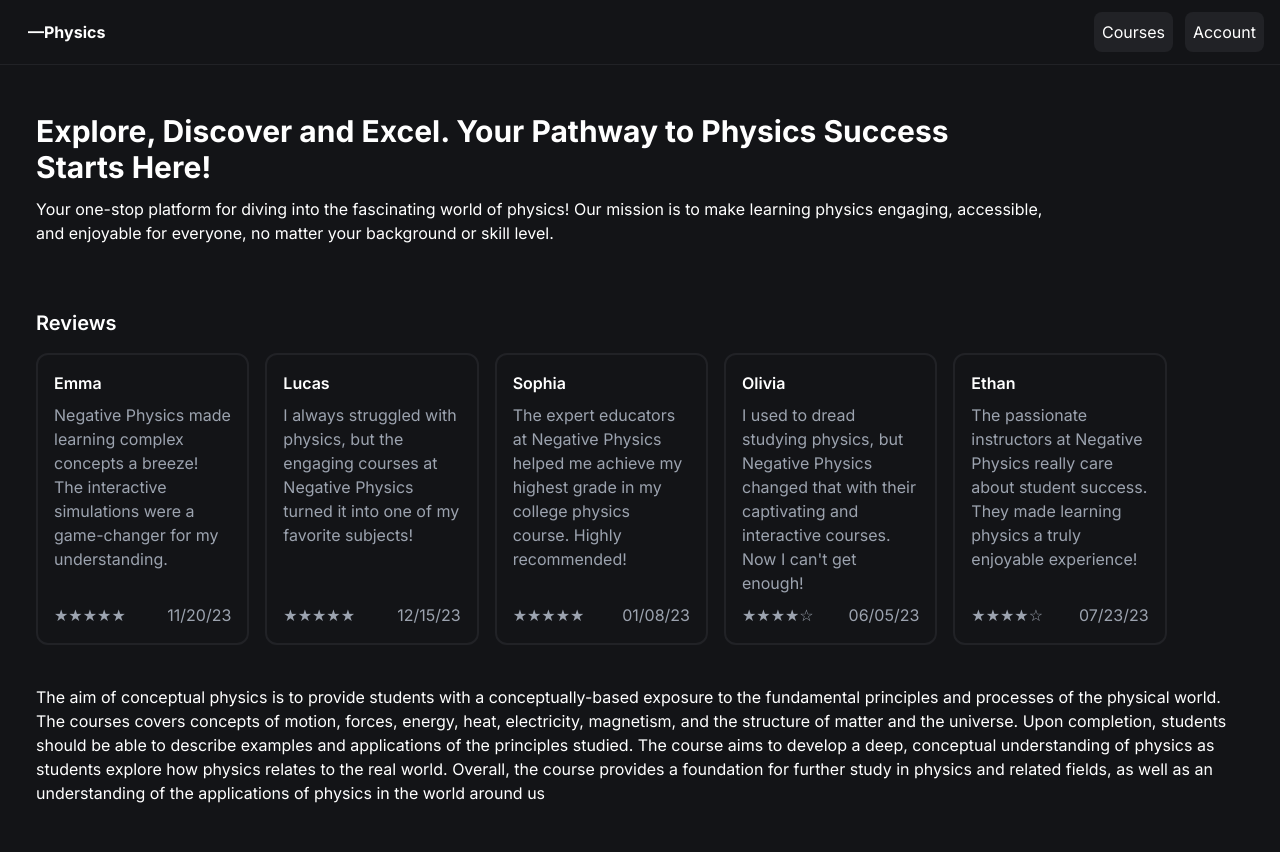
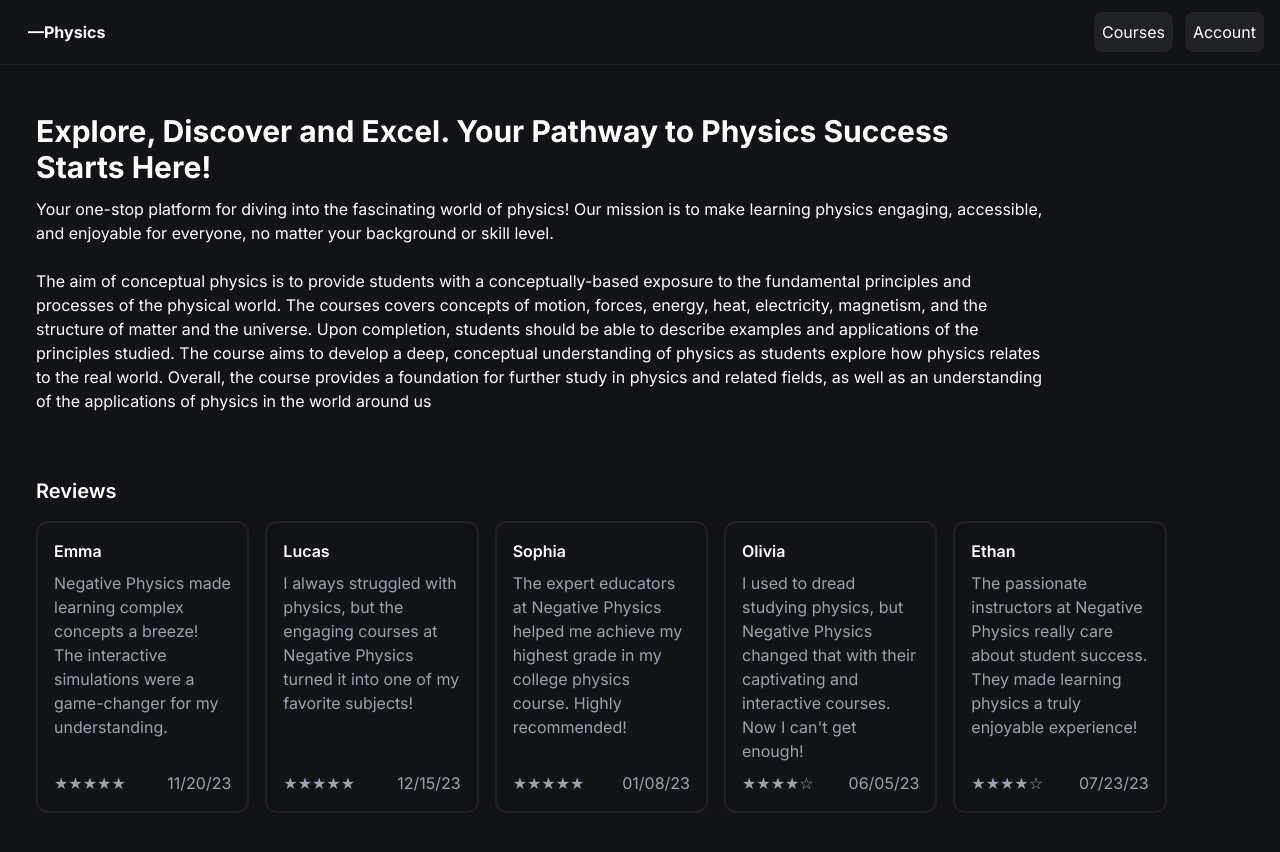
Before and after one commit to fitzies/negativephysics, a Next.js app: page / in a window 1280 px wide. Shown: the top 852 px of the page. Built offline with nearby package versions, Linux system fonts and the light colour scheme.

Commit message:
updating home screen 2

```diff
--- a/src/app/page.tsx
+++ b/src/app/page.tsx
@@ -13,21 +13,22 @@ const Page = () => {
           physics! Our mission is to make learning physics engaging, accessible,
           and enjoyable for everyone, no matter your background or skill level.
         </p>
+        <br />
+        <p>
+          The aim of conceptual physics is to provide students with a
+          conceptually-based exposure to the fundamental principles and
+          processes of the physical world. The courses covers concepts of
+          motion, forces, energy, heat, electricity, magnetism, and the
+          structure of matter and the universe. Upon completion, students should
+          be able to describe examples and applications of the principles
+          studied. The course aims to develop a deep, conceptual understanding
+          of physics as students explore how physics relates to the real world.
+          Overall, the course provides a foundation for further study in physics
+          and related fields, as well as an understanding of the applications of
+          physics in the world around us
+        </p>
       </div>
       <Reviews />
-      <br />
-      <p>
-        The aim of conceptual physics is to provide students with a
-        conceptually-based exposure to the fundamental principles and processes
-        of the physical world. The courses covers concepts of motion, forces,
-        energy, heat, electricity, magnetism, and the structure of matter and
-        the universe. Upon completion, students should be able to describe
-        examples and applications of the principles studied. The course aims to
-        develop a deep, conceptual understanding of physics as students explore
-        how physics relates to the real world. Overall, the course provides a
-        foundation for further study in physics and related fields, as well as
-        an understanding of the applications of physics in the world around us
-      </p>
     </div>
   );
 };
```
